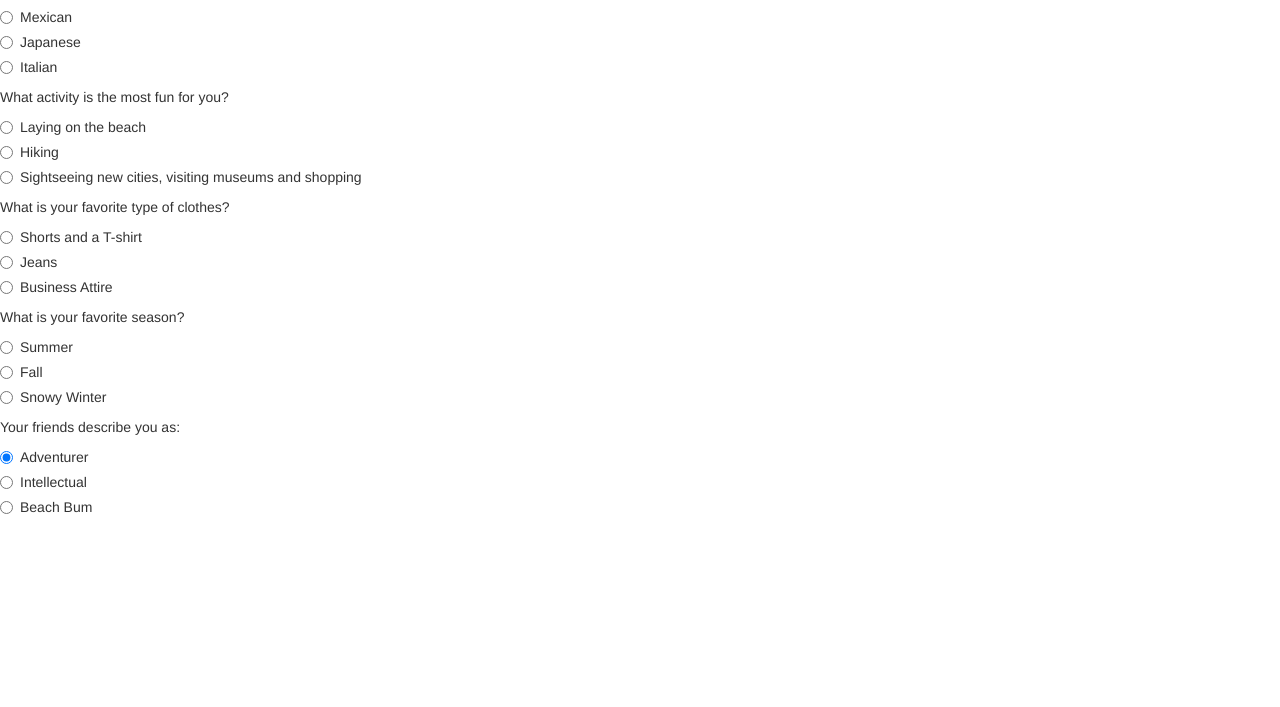
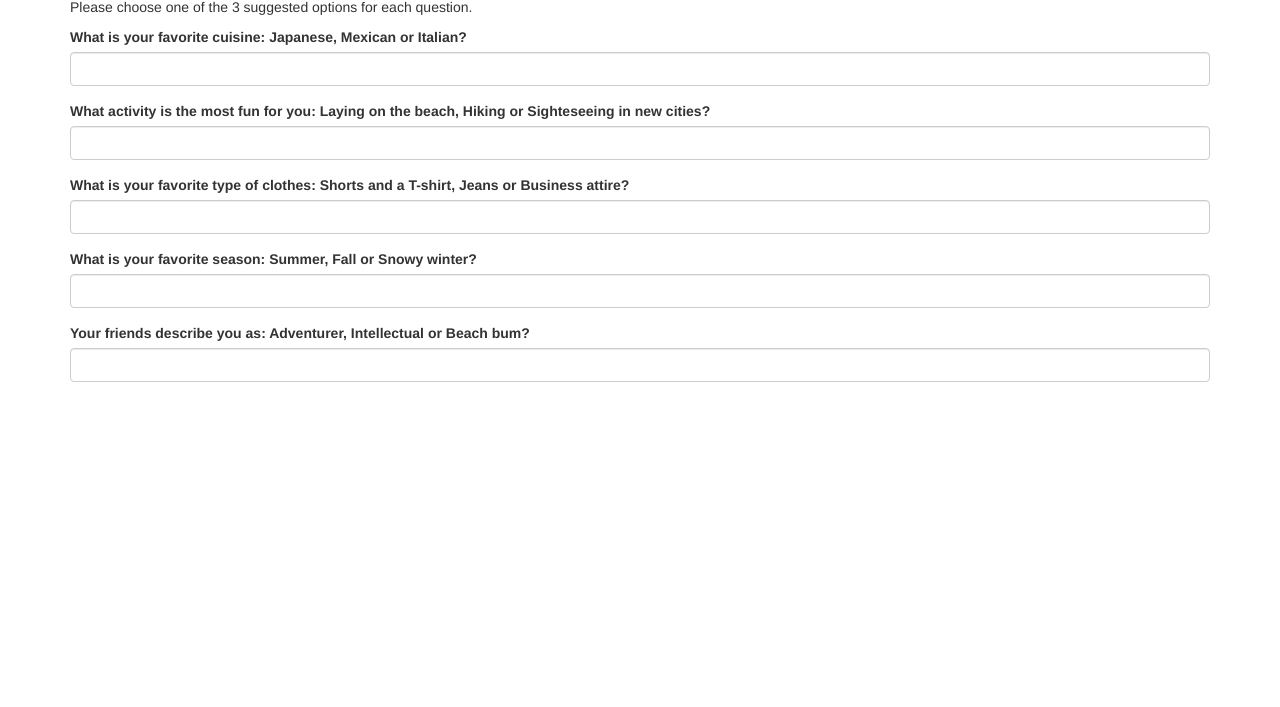
Before and after one commit to Annaspeciale/Vacation-Suggester, a plain HTML site: page index.html in a window 1280 px wide. Shown: the part 93-800 px from the top of the page. Drawn offline with Linux system fonts and the light colour scheme.

Commit message:
Add a form with questions to index.html.

```diff
--- a/index.html
+++ b/index.html
@@ -8,101 +8,30 @@
 	<title>Vacation Suggester</title>
 </head>
 <body>
+ <div class="container">
       <h1>Vacation Suggester</h1>
- <p>What is your favorite cuisine?</p>
-	<div class="radio">
-		<label>
-    	<input type="radio" name="operator" value="mexican" checked>
-      Mexican
-    </label>
+      <p>Dear Traveller, welcome to our website, we will be happy to find the best destination for your travel. First, please answer a few questions to help us better understand your preferences. Please choose one of the 3 suggested options for each question.</p>
+      <form id="vacation">
+        <div class="form-group">
+          <label for="input1">What is your favorite cuisine: Japanese, Mexican or Italian?</label>
+          <input id="input1" class="form-control" type="text">
         </div>
-  <div class="radio">
-		<label>
-    	<input type="radio" name="operator" value="japanese">
-      Japanese
-    </label>
+        <div class="form-group">
+          <label for="input2">What activity is the most fun for you: Laying on the beach, Hiking or Sighteseeing in new cities?</label>
+          <input id="input2" class="form-control" type="text">
         </div>
-	<div class="radio">
-		<label>
-    	<input type="radio" name="operator" value="italian">
-      Italian
-    </label>
+				<div class="form-group">
+          <label for="input3">What is your favorite type of clothes: Shorts and a T-shirt, Jeans or Business attire?</label>
+          <input id="input3" class="form-control" type="text">
         </div>
- <p>What activity is the most fun for you?</p>
- <div class="radio">
-		<label>
-    	<input type="radio" name="operator" value="beach" checked>
-      Laying on the beach
-    </label>
+        <div class="form-group">
+          <label for="input4">What is your favorite season: Summer, Fall or Snowy winter?</label>
+          <input id="input4" class="form-control" type="text">
         </div>
-  <div class="radio">
-		<label>
-    	<input type="radio" name="operator" value="hiking">
-      Hiking
-    </label>
+        <div class="form-group">
+          <label for="input5">Your friends describe you as: Adventurer, Intellectual or Beach bum?</label>
+          <input id="input5" class="form-control" type="text">
         </div>
-	<div class="radio">
-		<label>
-    	<input type="radio" name="operator" value="sightseeing">
-      Sightseeing new cities, visiting museums and shopping
-    </label>
-   </div>
-   <p>What is your favorite type of clothes?</p>
-		<div class="radio">
-		<label>
-    	<input type="radio" name="operator" value="shortsandtee" checked>
-      Shorts and a T-shirt
-    </label>
-  </div>
-  <div class="radio">
-		<label>
-    	<input type="radio" name="operator" value="jeans">
-      Jeans
-    </label>
-   </div>
-	<div class="radio">
-		<label>
-    	<input type="radio" name="operator" value="businessattire">
-      Business Attire
-    </label>
-   </div>
-   <p>What is your favorite season?</p>
-	<div class="radio">
-		<label>
-    	<input type="radio" name="operator" value="summer" checked>
-      Summer
-    </label>
-  </div>
-  <div class="radio">
-		<label>
-    	<input type="radio" name="operator" value="fall">
-      Fall
-    </label>
-   </div>
-	<div class="radio">
-		<label>
-    	<input type="radio" name="operator" value="winter">
-      Snowy Winter
-    </label>
-   </div>
-   <p>Your friends describe you as:</p>
-	<div class="radio">
-		<label>
-    	<input type="radio" name="operator" value="adventurer" checked>
-      Adventurer
-    </label>
-  </div>
-  <div class="radio">
-		<label>
-    	<input type="radio" name="operator" value="intellectual">
-      Intellectual
-    </label>
-   </div>
-	<div class="radio">
-		<label>
-    	<input type="radio" name="operator" value="beachbum">
-      Beach Bum
-    </label>
-   </div>
+       </form>
         </body>
 </html>
--- a/js/scripts.js
+++ b/js/scripts.js
@@ -0,0 +1,5 @@
+$(document).ready(function) {
+	var question1 =
+}
+
+if
```
Lines whose indentation alone changed are shown as unchanged.
